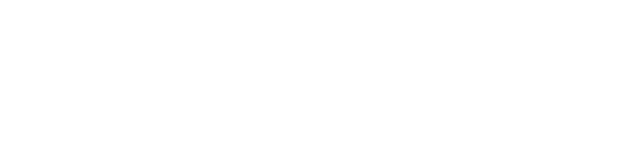
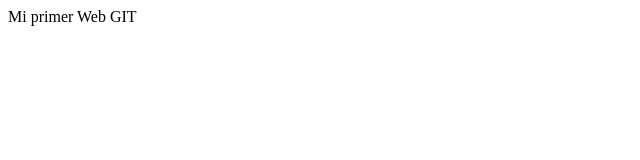
Before and after one commit to pdrappo/desarrollo-web-03, a plain HTML site: page index.html in a window 1280 px wide. Shown: the whole page, without its empty margins (0-640 px from the left). Drawn offline with Linux system fonts and the light colour scheme.

Commit message:
Agregué una funcion de JS

```diff
--- a/index.html
+++ b/index.html
@@ -5,8 +5,17 @@
     <meta http-equiv="X-UA-Compatible" content="IE=edge">
     <meta name="viewport" content="width=device-width, initial-scale=1.0">
     <title>Mi primer web Git</title>
+    <script>
+        function InicializarSitio () {
+            var div = document.createElement("div");
+            div.innerHTML = "Mi primer Web GIT";
+            var body = document.getElementsByTagName("body")[0];
+            console.log(body);
+            body.appendChild(div)
+        }
+    </script>
 </head>
-<body>
+<body onload="InicializarSitio()">
 
 </body>
 </html>
```
